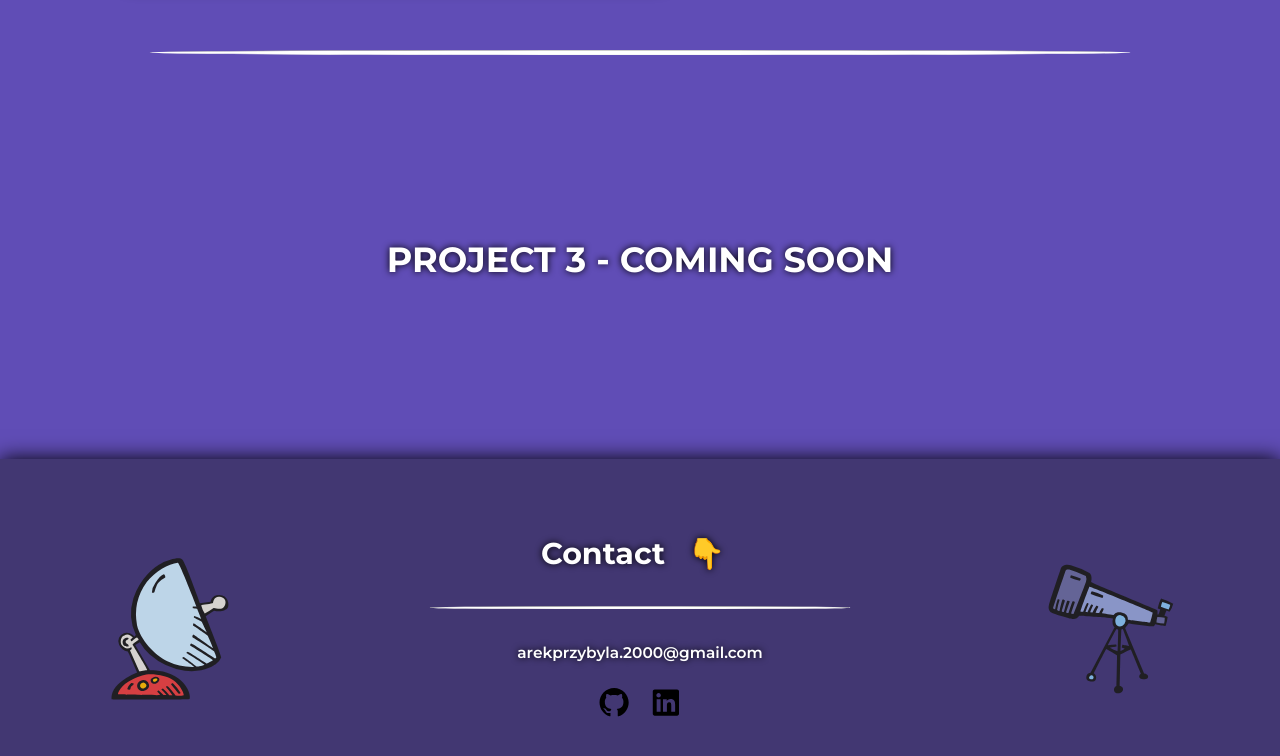
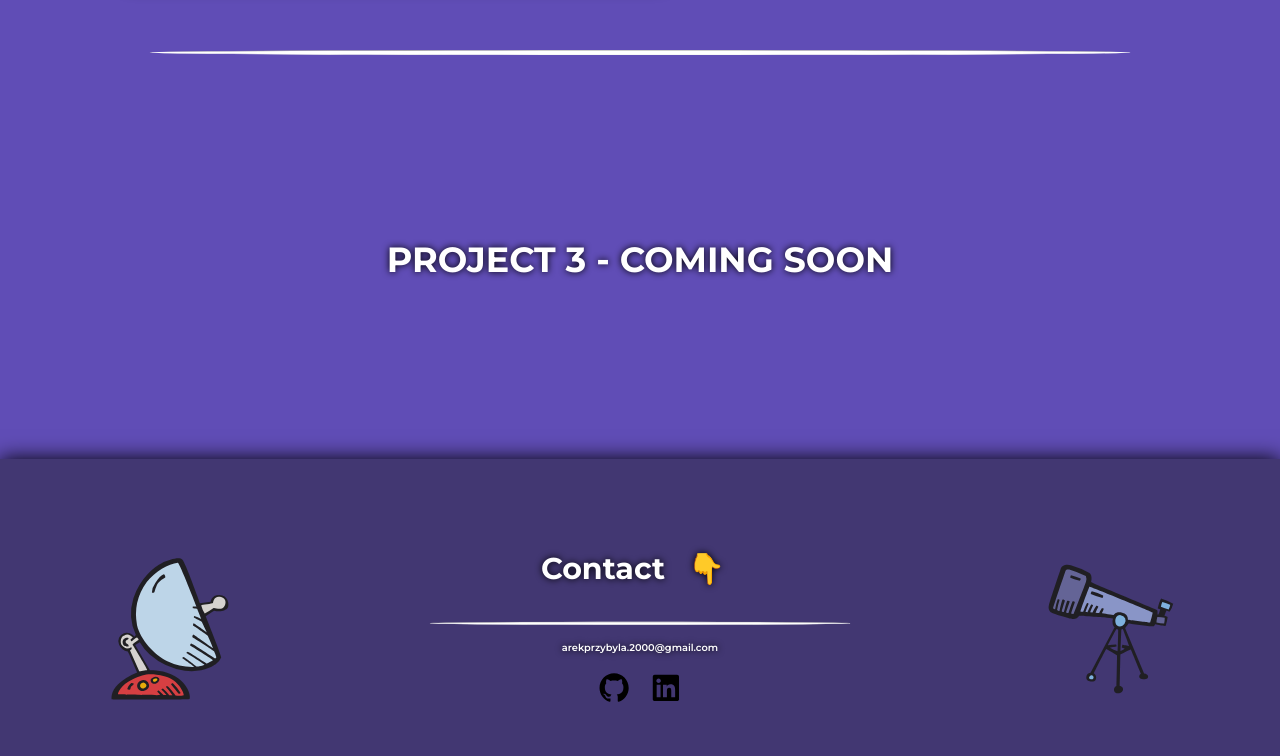
Before and after one commit to arekprzybyla/portfolio-website, a plain HTML site: page index.html in a window 1280 px wide. Shown: the part 2938-3694 px from the top of the page. Drawn offline with Linux system fonts and the light colour scheme.

Commit message:
font-side adjustment

```diff
--- a/styles.css
+++ b/styles.css
@@ -31,8 +31,9 @@ h2 {
   border-radius: 50%;
 }
 
-a {
+a, a:link, a:visited {
   font-size: 18px;
+  text-decoration: none!important;
   color: white;
 }
 
@@ -59,8 +60,6 @@ a {
   text-decoration: none;
   transition: 0.1s;
 }
-
-
 
 .navbar > ul > a:hover {
   opacity: 60%;
@@ -919,12 +918,10 @@ h1 {
 }
 
 .footer_info > p {
-  font-size: 22px;
+  font-size: 14px;
 }
 
-.footer_info > p {
-  margin-top: 40px;
-}
+
 
 .footer_info > h2 {
   margin: 0px;
```
